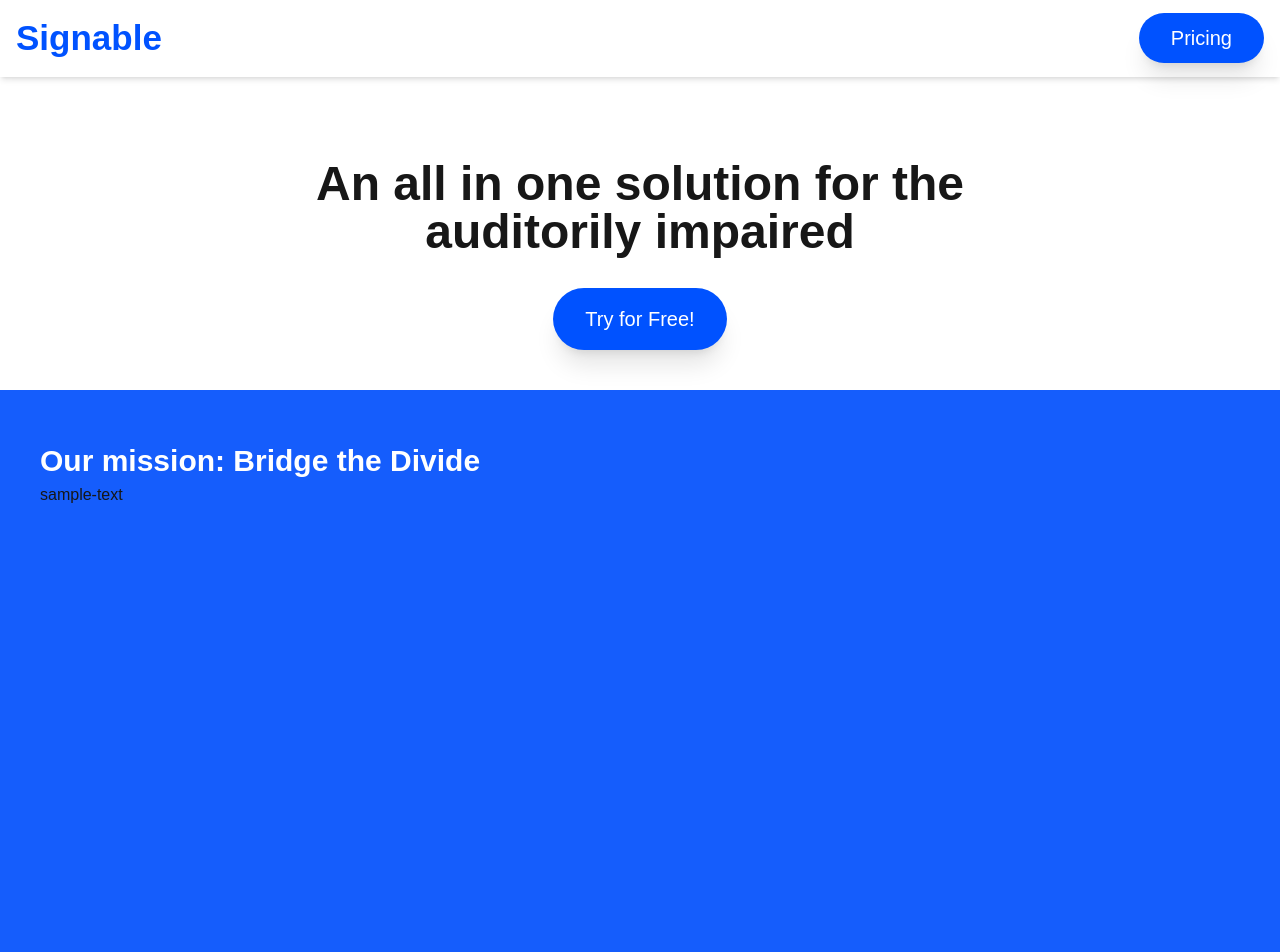
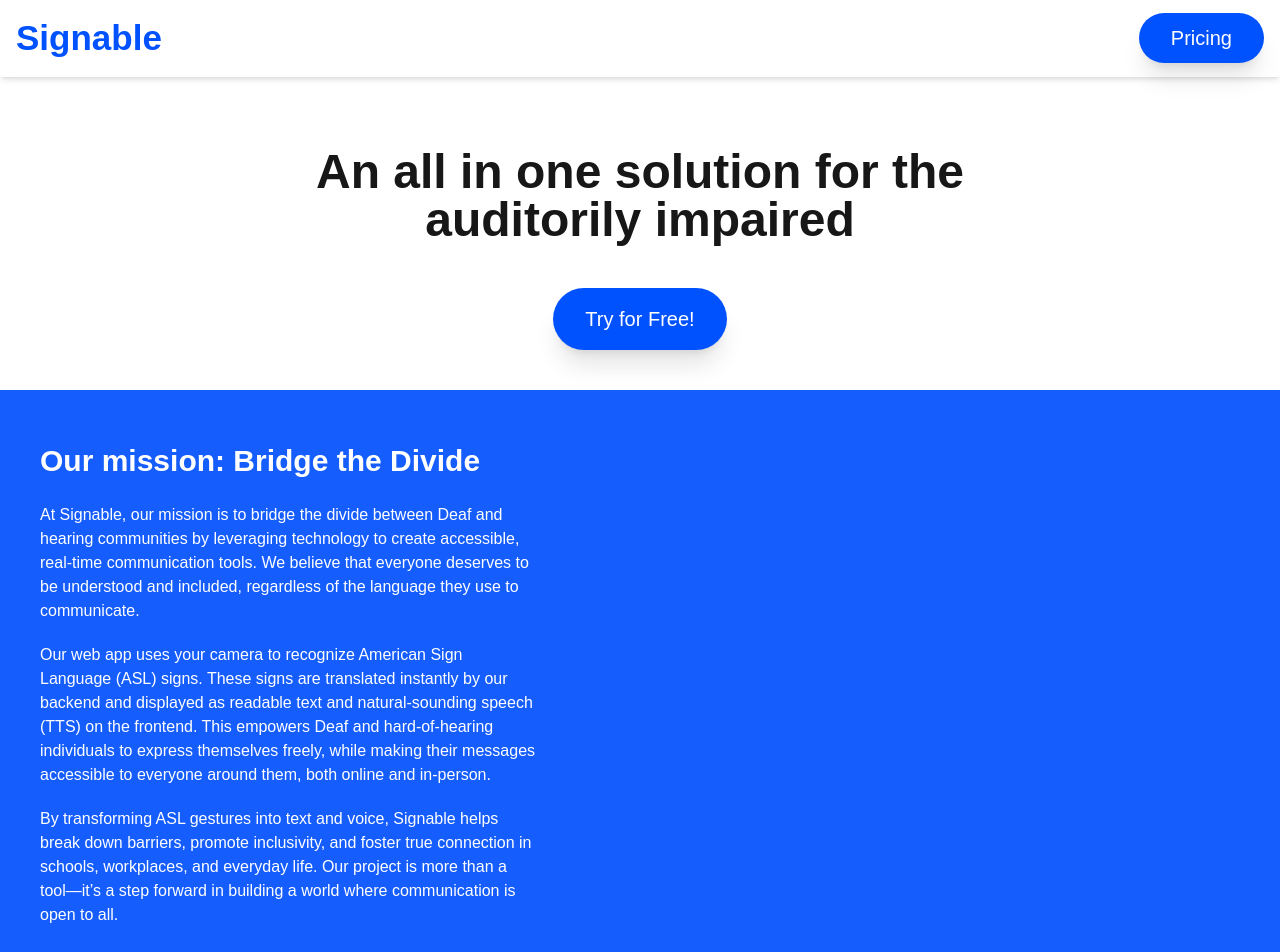
Before and after one commit to martinlcam/stormhacks-2025-web, a Next.js app: page / in a window 1280 px wide. Shown: the top 952 px of the page. Built offline with nearby package versions, Linux system fonts and the light colour scheme.

Commit message:
im the goat

```diff
--- a/app/page.tsx
+++ b/app/page.tsx
@@ -9,7 +9,7 @@ export default function Home() {
       <div className="flex flex-col items-center justify-start px-4 md:px-8">
 
         <div className="w-full max-w-200 mt-[15vh] md:mt-[20vh]">
-          <div className="text-5xl font-semibold text-center mb-8">
+          <div className="text-5xl font-semibold text-center mb-8 animate-bounce">
             An all in one solution for the auditorily impaired
           </div>
         </div>
@@ -30,9 +30,32 @@ export default function Home() {
             Our mission:
             Bridge the Divide
           </div>
-          <div>
-            sample-text
+
+          <div className="text-white mt-5">
+            At Signable, our mission is to bridge the divide between
+            Deaf and hearing communities by leveraging technology to
+            create accessible, real-time communication tools. We believe
+            that everyone deserves to be understood and included, regardless
+            of the language they use to communicate.
           </div>
+
+          <div className="text-white mt-5">
+            Our web app uses your camera to recognize American Sign Language
+            (ASL) signs. These signs are translated instantly by our backend
+            and displayed as readable text and natural-sounding speech (TTS)
+            on the frontend. This empowers Deaf and hard-of-hearing individuals
+            to express themselves freely, while making their messages accessible
+            to everyone around them, both online and in-person.
+          </div>
+
+          <div className="text-white mt-5">
+            By transforming ASL gestures into text and voice, Signable helps
+            break down barriers, promote inclusivity, and foster true connection
+            in schools, workplaces, and everyday life. Our project is more than
+            a tool—it’s a step forward in building a world where communication is
+            open to all.
+          </div>
+
         </div>
       </div>
 
```
